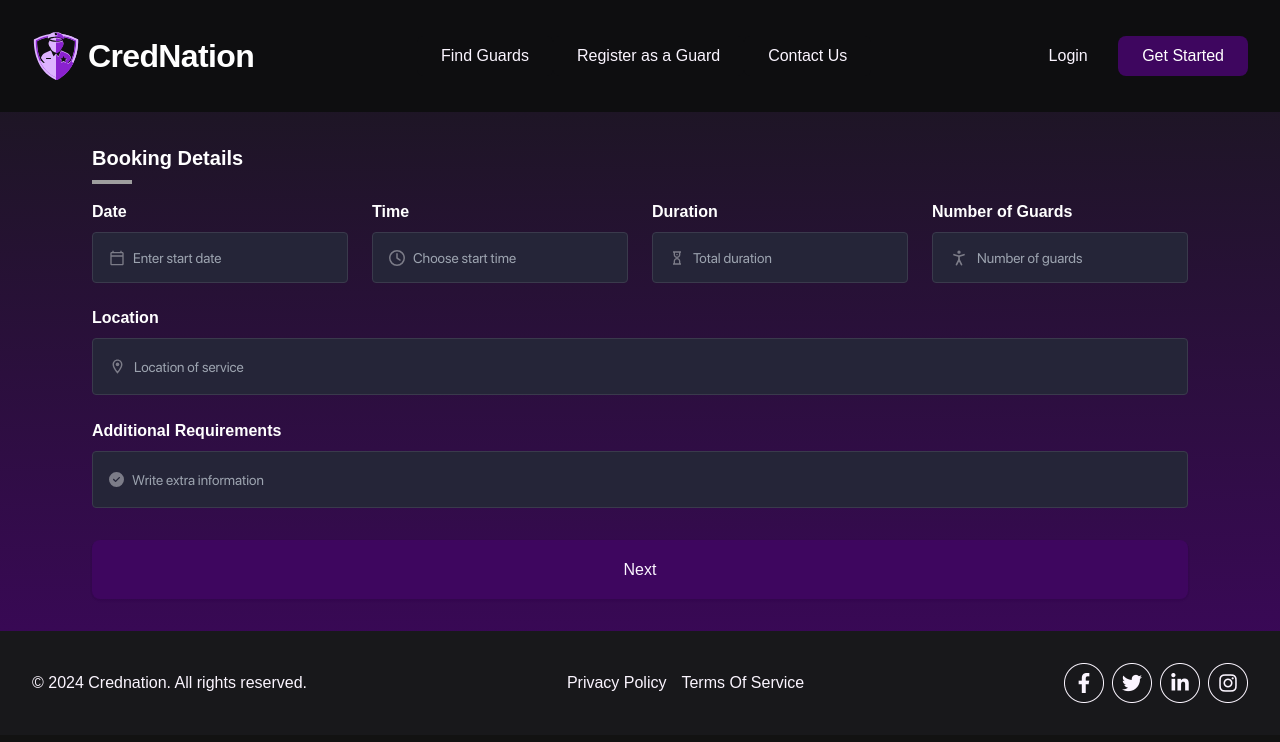
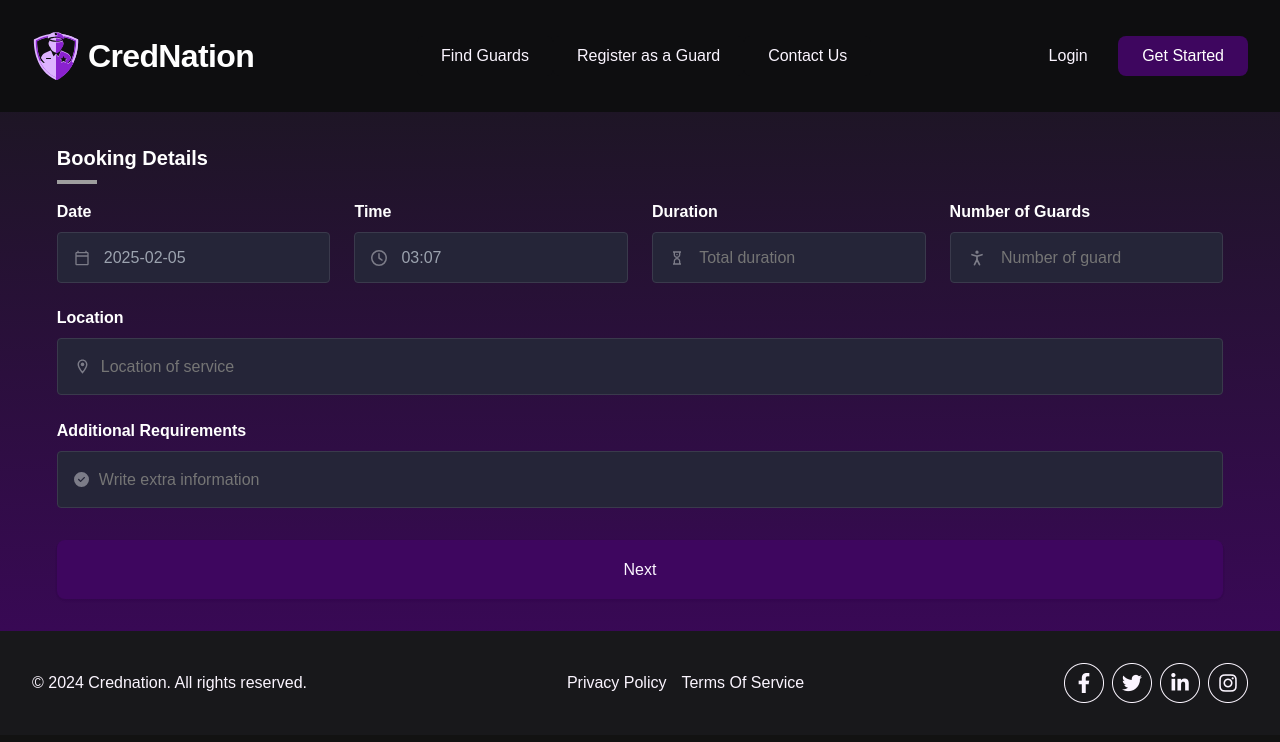
Before and after one commit to priyanka052598/Crednation, a React (Vite) app: page /booking in a window 1280 px wide. Shown: the top 742 px of the page. Built offline with nearby package versions, Linux system fonts and the light colour scheme; grey boxes are pictures that could not be loaded; a web font is replaced by a local one.

Commit message:
date picker fix

```diff
--- a/src/pages/BookingPage.jsx
+++ b/src/pages/BookingPage.jsx
@@ -1,4 +1,4 @@
-import { useCallback, useState } from "react";
+import { forwardRef, useCallback, useState } from "react";
 import Header from "../components/Header";
 import Footer from "../components/Footer";
 import { MdOutlineCalendarToday, MdOutlineLocationOn } from "react-icons/md";
@@ -6,6 +6,8 @@ import { FaArrowLeft, FaRegClock } from "react-icons/fa6";
 import { LuPersonStanding } from "react-icons/lu";
 import { CgSandClock } from "react-icons/cg";
 import { FaCircleCheck } from "react-icons/fa6";
+import DatePicker from "react-datepicker";
+import "react-datepicker/dist/react-datepicker.css";
 
 import "../../src/global.css"
 import { Link, Navigate, useNavigate } from "react-router-dom";
@@ -19,6 +21,14 @@ const BookingPage = () => {
   const [step, setStep] = useState(1);
   // const [showModal, setShowModal] = useState(false);
 
+  const [startDate, setStartDate] = useState(new Date());
+  const ExampleCustomInput = forwardRef(
+      ({ value, onClick, className }, ref) => (
+        <button className={className} onClick={onClick} ref={ref}>
+          {value}
+        </button>
+      ),
+    );
 
 
 
@@ -73,10 +83,20 @@ const BookingPage = () => {
                             src="/icon--calendaroutlined.svg"
                           /> */}
                             <MdOutlineCalendarToday className="text-[16px] text-[#7C7C88]" />
-
+{/*
                             <div className="flex-1 relative leading-[22px] font-lg-normal text-darkgray overflow-hidden text-ellipsis whitespace-nowrap">
                               Enter start date
-                            </div>
+                            </div> */}
+
+                               <DatePicker
+                                  customInput={<ExampleCustomInput className="example-custom-input text-left text-[16px] text-[#9ca3af] bg-transparent  h-[50px] pt-[-2px]"  />}
+                                  selected={startDate}
+                                                onChange={(date) => setStartDate(date)}
+                                                dateFormat="yyyy-MM-dd "
+                                                // showTimeSelect
+                                                // className="bg-red-300 pt-[-4px] text-[16px] text-[#9CA3AF] flex-1 outline-none w-full"
+                                                calendarClassName="custom-calendar" // Apply custom styles
+                                              />
 
                             <div className="w-[12.2px] h-2 [transform:_rotate(-180deg)]" />
                           </div>
@@ -92,9 +112,21 @@ const BookingPage = () => {
                           <div className="flex-1 h-components-input-global-controlheight flex flex-row items-center justify-start py-components-input-component-paddingblock px-0 box-border gap-2">
                             <FaRegClock className="text-[16px] text-[#7C7C88]" />
 
-                            <div className="flex-1 relative leading-[22px] font-lg-normal text-darkgray overflow-hidden text-ellipsis whitespace-nowrap">
+                            {/* <div className="flex-1 relative leading-[22px] font-lg-normal text-darkgray overflow-hidden text-ellipsis whitespace-nowrap">
                               Choose start time
-                            </div>
+                            </div> */}
+                            <DatePicker
+  customInput={
+    <ExampleCustomInput className="example-custom-input w-full text-left text-[16px] text-[#9ca3af] bg-transparent h-[50px]" />
+  }
+  selected={startDate}
+  onChange={(date) => setStartDate(date)}
+  showTimeSelect
+  showTimeSelectOnly
+  timeFormat="HH:mm"
+  dateFormat="HH:mm"
+  calendarClassName="custom-calendar" // Apply custom styles
+/>
 
                             <div className="w-[12.2px] h-2 [transform:_rotate(-180deg)]" />
                           </div>
@@ -109,10 +141,11 @@ const BookingPage = () => {
                         <div className="flex-1 rounded bg-gray-100 border-darkslategray border-[1px] border-solid box-border h-[51px] overflow-hidden flex flex-row items-center justify-start py-0 px-4 min-w-[256px]">
                           <div className="flex-1 h-components-input-global-controlheight flex flex-row items-center justify-start py-components-input-component-paddingblock px-0 box-border gap-2">
                             <CgSandClock className="text-[16px] text-[#7C7C88]" />
+                            <input className="bg-transparent outline-none text-darkgray text-[16px]" type="text" placeholder=" Total duration" />
 
-                            <div className="flex-1 relative leading-[22px] font-lg-normal text-darkgray overflow-hidden text-ellipsis whitespace-nowrap">
+                            {/* <div className="flex-1 relative text-[16px] leading-[22px] font-lg-normal text-darkgray overflow-hidden text-ellipsis whitespace-nowrap">
                               Total duration
-                            </div>
+                            </div> */}
 
                             <div className="w-[12.2px] h-2 [transform:_rotate(-180deg)]" />
                           </div>
@@ -127,10 +160,11 @@ const BookingPage = () => {
                         <div className="flex-1 rounded bg-gray-100 border-darkslategray border-[1px] border-solid box-border h-[51px] overflow-hidden flex flex-row items-center justify-start py-0 px-4 min-w-[256px]">
                           <div className="flex-1 h-components-input-global-controlheight flex flex-row items-center justify-start py-components-input-component-paddingblock px-0 box-border gap-2">
                             <LuPersonStanding className="text-[20px] text-[#7C7C88]" />
+                            <input className="bg-transparent outline-none text-darkgray text-[16px]" type="text" placeholder=" Number of guard" />
 
-                            <div className="flex-1 relative leading-[22px] font-lg-normal text-darkgray overflow-hidden text-ellipsis whitespace-nowrap">
+                            {/* <div className="flex-1 relative text-[16px] leading-[22px] font-lg-normal text-darkgray overflow-hidden text-ellipsis whitespace-nowrap">
                               Number of guards
-                            </div>
+                            </div> */}
 
                             <div className="w-[12.2px] h-2 [transform:_rotate(-180deg)]" />
                           </div>
@@ -146,10 +180,11 @@ const BookingPage = () => {
                       <div className="flex-1 rounded-components-input-global-borderradiussm bg-gray-100 border-darkslategray border-[1px] border-solid box-border h-[57px] flex flex-row items-center justify-start py-0 px-4 min-w-[256px]">
                         <div className="flex-1 h-components-input-global-controlheight flex flex-row items-center justify-start py-components-input-component-paddingblock px-0 box-border gap-2">
                           <MdOutlineLocationOn className="text-[17px] text-[#7C7C88]" />
+                          <input className="bg-transparent outline-none text-[16px] text-darkgray" type="text" placeholder="Location of service" />
 
-                          <div className="flex-1 relative leading-[22px] font-lg-normal text-darkgray inline-block overflow-hidden text-ellipsis whitespace-nowrap h-[22px]">
+                          {/* <div className="flex-1 relative text-[16px] leading-[22px] font-lg-normal text-darkgray inline-block overflow-hidden text-ellipsis whitespace-nowrap h-[22px]">
                             Location of service
-                          </div>
+                          </div> */}
 
                         </div>
                       </div>
@@ -162,10 +197,11 @@ const BookingPage = () => {
                     <div className="self-stretch rounded-components-input-global-borderradiussm bg-gray-100 border-darkslategray border-[1px] border-solid box-border h-[57px] flex flex-row items-center justify-start py-0 px-4 min-w-[256px] text-sm text-components-input-global-colortext font-base-base-normal">
                       <div className="flex-1 h-components-input-global-controlheight flex flex-row items-center justify-start py-components-input-component-paddingblock px-0 box-border gap-2">
                         <FaCircleCheck className="text-[15px] text-[#7C7C88]" />
+                        <input className="bg-transparent outline-none text-[16px] text-darkgray" type="text" placeholder="Write extra information" />
 
-                        <div className="flex-1 relative leading-[22px] font-lg-normal text-darkgray inline-block overflow-hidden text-ellipsis whitespace-nowrap h-[22px]">
+                        {/* <div className="flex-1 relative  text-[16px] leading-[22px] font-lg-normal text-darkgray inline-block overflow-hidden text-ellipsis whitespace-nowrap h-[22px]">
                           Write extra information
-                        </div>
+                        </div> */}
 
                       </div>
                     </div>
@@ -368,8 +404,12 @@ const BookingPage = () => {
 
         {
           step === 2 &&
-          <div className={` ${window.innerWidth>500?"w-[80%":"w-[200px]"} w-[%] mb-8   text-base`}>
+          <div className={` ${window.innerWidth>500?"w-[80%":"w-[200px]"}  mb-8   text-base`}>
+            <div className="flex gap-3">
             <FaArrowLeft onClick={prevStep} className="text-[16px] mb-5 cursor-pointer" />
+            <span>Summary</span>
+            </div>
+
             <div className={` justify-center items-center gap-6 ${window.innerWidth<500?" flex flex-col":"flex"}` }>
 
 
```
